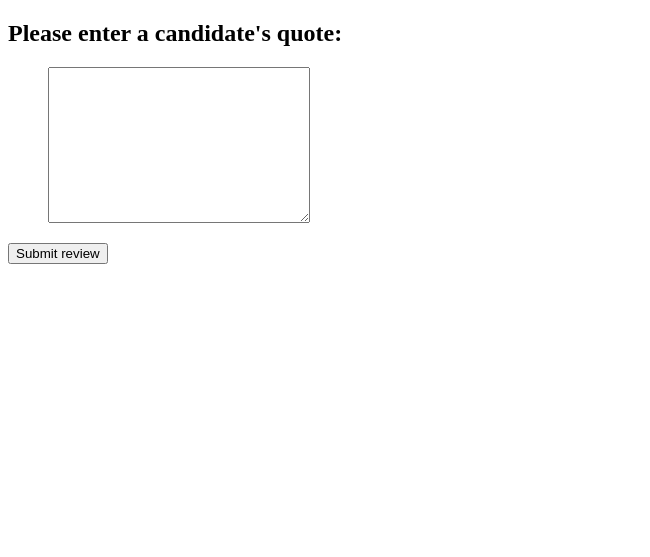
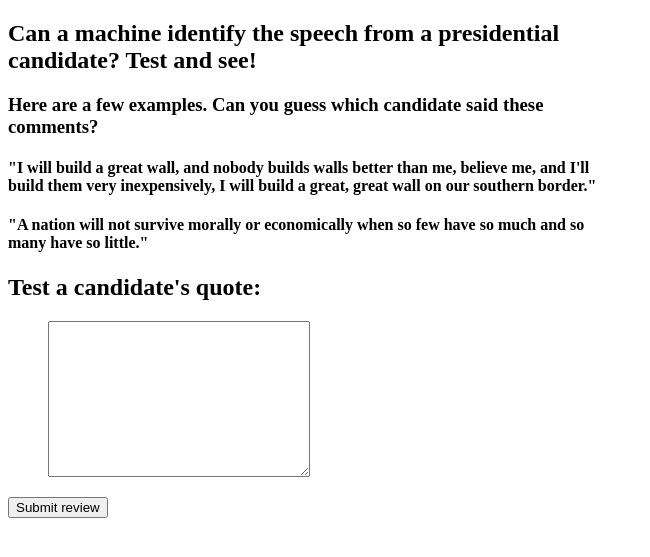
Before and after one commit to almcmoran1/2016_candidate_classifier, a Flask app: page / in a window 1280 px wide. Shown: the top 557 px of the page, without its empty margins (0-650 px from the left). Run offline with Flask 2, Linux system fonts and the light colour scheme; parts of the project's set-up code (start-up, migrations or seed data) failed here and were passed over; some libraries are stand-ins or nearby versions.

Commit message:
update to html file

```diff
--- a/templates/reviewform.html
+++ b/templates/reviewform.html
@@ -6,7 +6,12 @@
   </head>
   <body>
 
-<h2>Please enter a candidate's quote:</h2>
+<h2> Can a machine identify the speech from a presidential candidate? Test and see!</h2>
+<h3>Here are a few examples.  Can you guess which candidate said these comments?</h3>
+<h4>"I will build a great wall, and nobody builds walls better than me, believe me, and I'll build them very inexpensively, I will build a great, great wall on our southern border."</h4>
+<h4>"A nation will not survive morally or economically when so few have so much and so many have so little."</h4>
+<h2>Test a candidate's quote:</h2>
+<div>
 
 {% from "_formhelpers.html" import render_field %}
 
```
Also changed, not shown: 2 other files.
